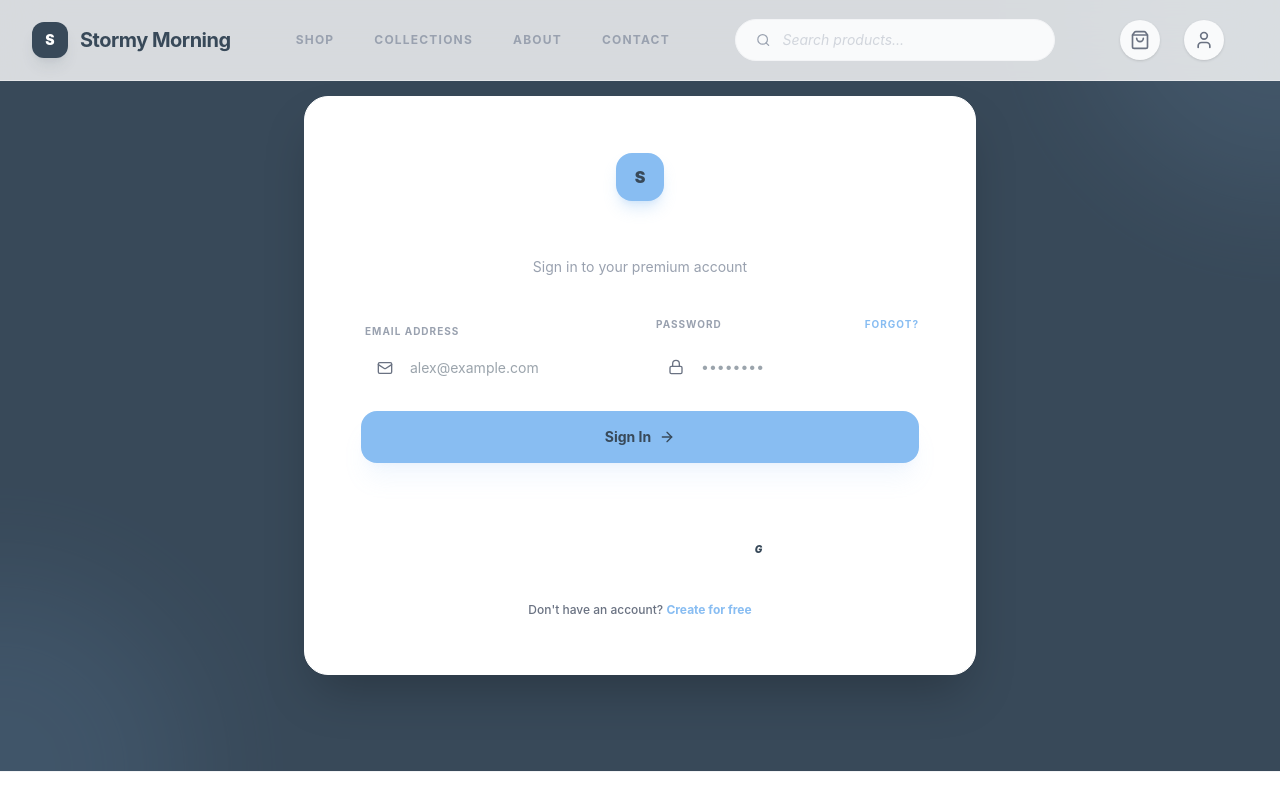
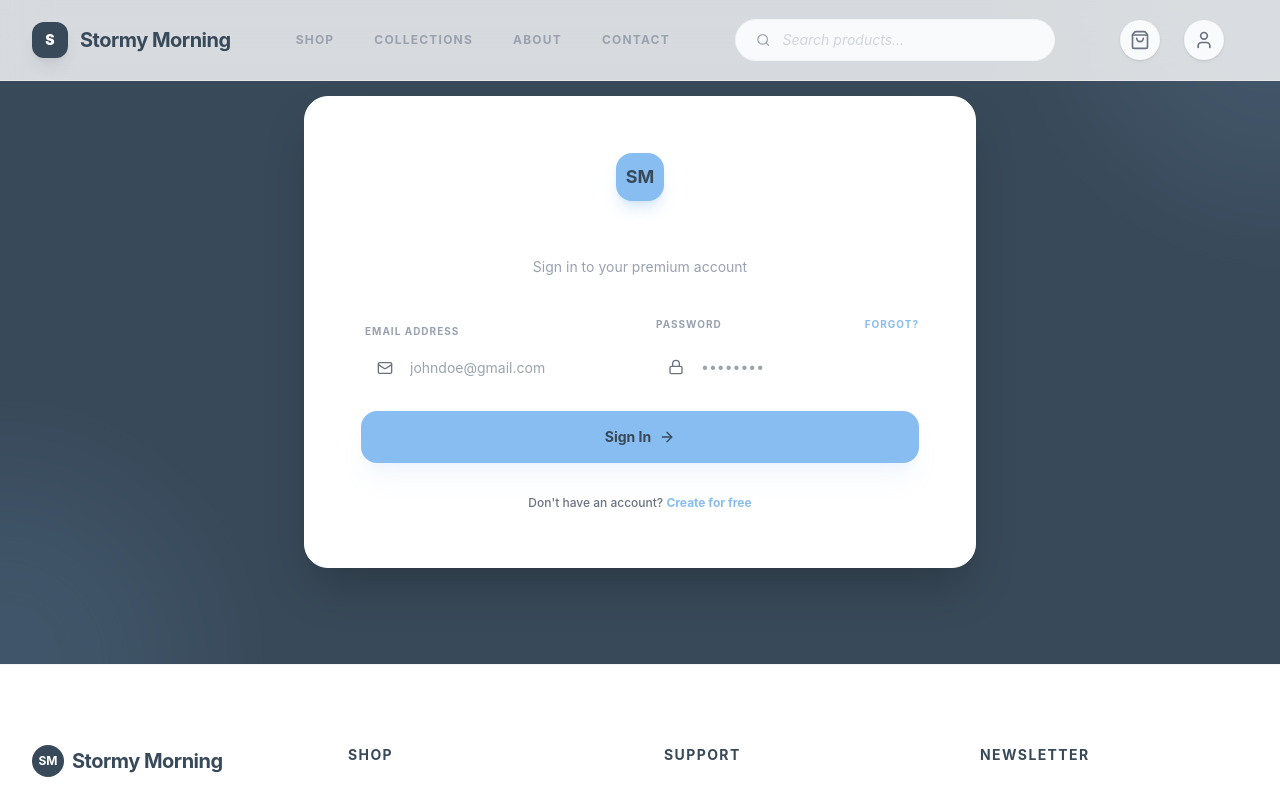
Before and after one commit to Segniko/Stormy-Morning, a React (Vite) app in the folder client/: page /login in a window 1280 px wide. Shown: the top 791 px of the page. Built offline with nearby package versions, Linux system fonts and the light colour scheme.

Commit message:
Updated Several Pages

```diff
--- a/client/src/pages/CheckoutPage.jsx
+++ b/client/src/pages/CheckoutPage.jsx
@@ -184,7 +184,7 @@ const CheckoutPage = () => {
                                 <div className="space-y-8 mb-12">
                                     <div className="space-y-3">
                                         <label className="text-[10px] font-bold text-gray-400 uppercase tracking-[0.2em] ml-1">Name on Card</label>
-                                        <input type="text" className="w-full bg-gray-50/50 border border-gray-100 rounded-2xl px-6 py-4 text-sm focus:ring-2 focus:ring-stormy-blue/20 focus:bg-white transition-all outline-none" placeholder="Alex Morgan" />
+                                        <input type="text" className="w-full bg-gray-50/50 border border-gray-100 rounded-2xl px-6 py-4 text-sm focus:ring-2 focus:ring-stormy-blue/20 focus:bg-white transition-all outline-none" placeholder="John Doe" />
                                     </div>
                                     <div className="space-y-3">
                                         <label className="text-[10px] font-bold text-gray-400 uppercase tracking-[0.2em] ml-1">Card Number</label>
--- a/client/src/pages/LoginPage.jsx
+++ b/client/src/pages/LoginPage.jsx
@@ -1,5 +1,5 @@
 import axios from 'axios';
-import { ArrowRight, Github, Lock, Mail } from 'lucide-react';
+import { ArrowRight, Lock, Mail } from 'lucide-react';
 import { useState } from 'react';
 import { Link, useNavigate } from 'react-router-dom';
 import useAuthStore from '../store/authStore';
@@ -38,7 +38,7 @@ const LoginPage = () => {
                 <div className="bg-white bg-opacity-10 backdrop-blur-2xl border border-white border-opacity-10 rounded-3xl p-8 md:p-14 shadow-2xl">
                     <div className="text-center mb-10">
                         <div className="w-12 h-12 rounded-2xl bg-stormy-bright flex items-center justify-center mx-auto mb-4 shadow-lg shadow-stormy-bright/30">
-                            <span className="text-stormy-dark font-black">S</span>
+                            <span className="text-stormy-dark font-bold text-lg">SM</span>
                         </div>
                         <h1 className="text-3xl font-bold text-white mb-1">Welcome Back</h1>
                         <p className="text-gray-400 text-sm">Sign in to your premium account</p>
@@ -61,7 +61,7 @@ const LoginPage = () => {
                                         required
                                         value={email}
                                         onChange={(e) => setEmail(e.target.value)}
-                                        placeholder="alex@example.com"
+                                        placeholder="johndoe@gmail.com"
                                         className="w-full bg-white bg-opacity-5 border border-white border-opacity-10 rounded-2xl pl-12 pr-4 py-4 text-sm text-stormy-dark focus:ring-1 focus:ring-stormy-bright focus:bg-white/20 transition-all outline-none"
                                     />
                                 </div>
@@ -96,22 +96,9 @@ const LoginPage = () => {
                         </button>
                     </form>
 
-                    <div className="mt-8 pt-8 border-t border-white border-opacity-5 flex flex-col items-center">
-                        <div className="flex items-center space-x-4 w-full">
-                            <button className="flex-1 flex items-center justify-center space-x-2 py-3 bg-white bg-opacity-5 border border-white border-opacity-10 rounded-xl hover:bg-opacity-10 transition-all">
-                                <Github className="w-4 h-4 text-white" />
-                                <span className="text-xs font-bold text-white">Github</span>
-                            </button>
-                            <button className="flex-1 flex items-center justify-center space-x-2 py-3 bg-white bg-opacity-5 border border-white border-opacity-10 rounded-xl hover:bg-opacity-10 transition-all">
-                                <div className="w-4 h-4 bg-white rounded-full flex items-center justify-center text-[10px] font-black text-stormy-dark italic">G</div>
-                                <span className="text-xs font-bold text-white">Google</span>
-                            </button>
-                        </div>
-
-                        <p className="mt-8 text-xs text-gray-500 font-medium">
-                            Don't have an account? <Link to="/register" className="text-stormy-bright font-bold hover:underline">Create for free</Link>
-                        </p>
-                    </div>
+                    <p className="mt-8 text-xs text-gray-500 font-medium text-center">
+                        Don't have an account? <Link to="/register" className="text-stormy-bright font-bold hover:underline">Create for free</Link>
+                    </p>
                 </div>
             </div>
         </div>
--- a/client/src/pages/RegisterPage.jsx
+++ b/client/src/pages/RegisterPage.jsx
@@ -40,7 +40,7 @@ const RegisterPage = () => {
                     <div className="text-center mb-10">
                         <Link to="/" className="inline-block mb-4 group">
                             <div className="w-12 h-12 rounded-2xl bg-stormy-bright flex items-center justify-center transition-transform group-hover:scale-110 duration-500 shadow-xl shadow-stormy-bright/20">
-                                <span className="text-stormy-dark font-black text-lg">S</span>
+                                <span className="text-stormy-dark font-bold text-lg">SM</span>
                             </div>
                         </Link>
                         <h2 className="text-4xl font-black text-white mb-2 tracking-tight">Join the Storm</h2>
@@ -64,7 +64,7 @@ const RegisterPage = () => {
                                         required
                                         value={name}
                                         onChange={(e) => setName(e.target.value)}
-                                        placeholder="Alex Morgan"
+                                        placeholder="John Doe"
                                         className="w-full bg-white bg-opacity-5 border border-white border-opacity-10 rounded-2xl pl-14 pr-6 py-4 text-sm text-stormy-dark focus:ring-1 focus:ring-stormy-bright focus:bg-white/20 transition-all outline-none font-medium"
                                     />
                                 </div>
@@ -79,7 +79,7 @@ const RegisterPage = () => {
                                         required
                                         value={email}
                                         onChange={(e) => setEmail(e.target.value)}
-                                        placeholder="alex@morgan.com"
+                                        placeholder="johndoe@gmail.com"
                                         className="w-full bg-white bg-opacity-5 border border-white border-opacity-10 rounded-2xl pl-14 pr-6 py-4 text-sm text-stormy-dark focus:ring-1 focus:ring-stormy-bright focus:bg-white/20 transition-all outline-none font-medium"
                                     />
                                 </div>
@@ -104,7 +104,7 @@ const RegisterPage = () => {
                         <div className="flex items-start space-x-3 pt-2">
                             <input type="checkbox" required className="mt-1 rounded border-white/10 bg-white/5 text-stormy-bright focus:ring-stormy-bright/20 cursor-pointer" />
                             <p className="text-[10px] text-gray-500 font-medium leading-relaxed">
-                                I agree to the <Link to="#" className="text-white font-bold hover:underline">Terms of Service</Link> and <Link to="#" className="text-white font-bold hover:underline">Privacy Policy</Link>.
+                                I agree to the <Link to="#" className="text-stormy-bright font-bold hover:underline">Terms of Service</Link> and <Link to="#" className="text-stormy-bright font-bold hover:underline">Privacy Policy</Link>.
                             </p>
                         </div>
 
```
